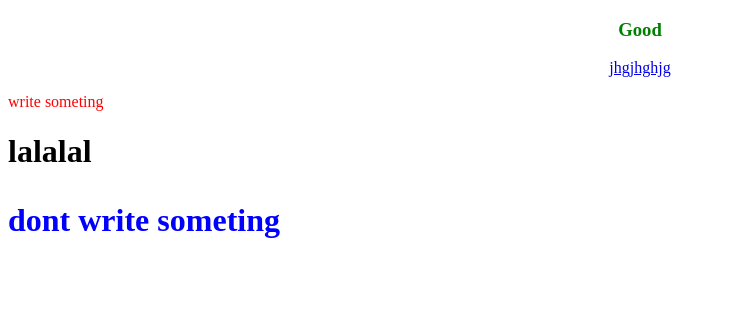
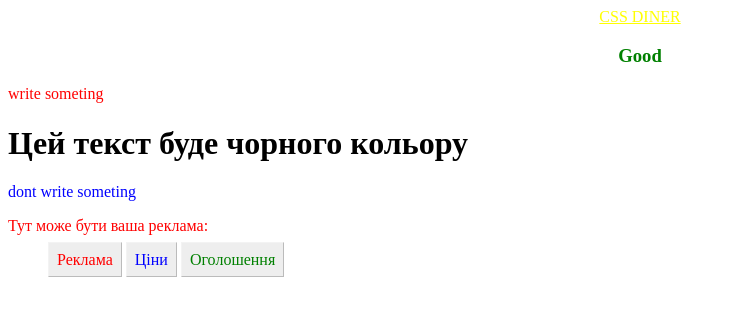
Before and after one commit to Krokhmalnyi/cssstyle, a plain HTML site: page index.html in a window 1280 px wide. Shown: the whole page, without its empty margins (0-736 px from the left). Drawn offline with Linux system fonts and the light colour scheme.

Commit message:
Initial commit

```diff
--- a/cssstyle.css
+++ b/cssstyle.css
@@ -5,8 +5,26 @@ p{
 div p{
     color:blue;
 }
-.serhii{
+.header-of-main-page{
     color:green;
-    text-align: center;
-    .alignment-baseline: red
+    text-align: center;}
+.header-of-main-page a{
+	text-transform: uppercase;
+	color: yellow;
 }
+
+.toolbar li {
+    display: inline;
+    background-color: #EEE;
+    border: 1px solid;
+    border-color: #F3F3F3 #BBB #BBB #F3F3F3;
+    padding: .5em;
+}
+.red {
+    color:red;}
+.blue{
+    color:blue;
+}
+.green {
+    color: green;
+}
--- a/index.html
+++ b/index.html
@@ -1,25 +1,30 @@
 <!DOCTYPE html>
 <html>
     <head>
-          <link rel="stylesheet"href="cssstyle.css"type = "text/css">
+        <meta charset="UTF-8">
+          <link rel="stylesheet" href="cssstyle.css" type = "text/css">
         <title>cssstyle</title>
     <body>
-        <header class="serhii">
+        <header class="header-of-main-page">
+            <a href="http://flukeout.github.io/">css diner</a>
             <h3>
                 Good
             </h3>
-            <a href="mailto:">jhgjhghjg</a>
+
 
         </header>
     <p>write someting
     </p>
          <div>
-        <h1>    lalalal
-       <p> dont write someting
-       </h1>
-           </p>
+        <h1>Цей текст буде чорного кольору </h1>
+       <p> dont write someting </p>
     </div>
-
+     <p>Тут може бути ваша реклама:</p>
+    <ul class="toolbar li">
+        <li class="red">Реклама</li>
+        <li class="blue">Ціни</li>
+        <li class="green">Оголошення</li>
+    </ul>
 
     </body>
 </html>
```
